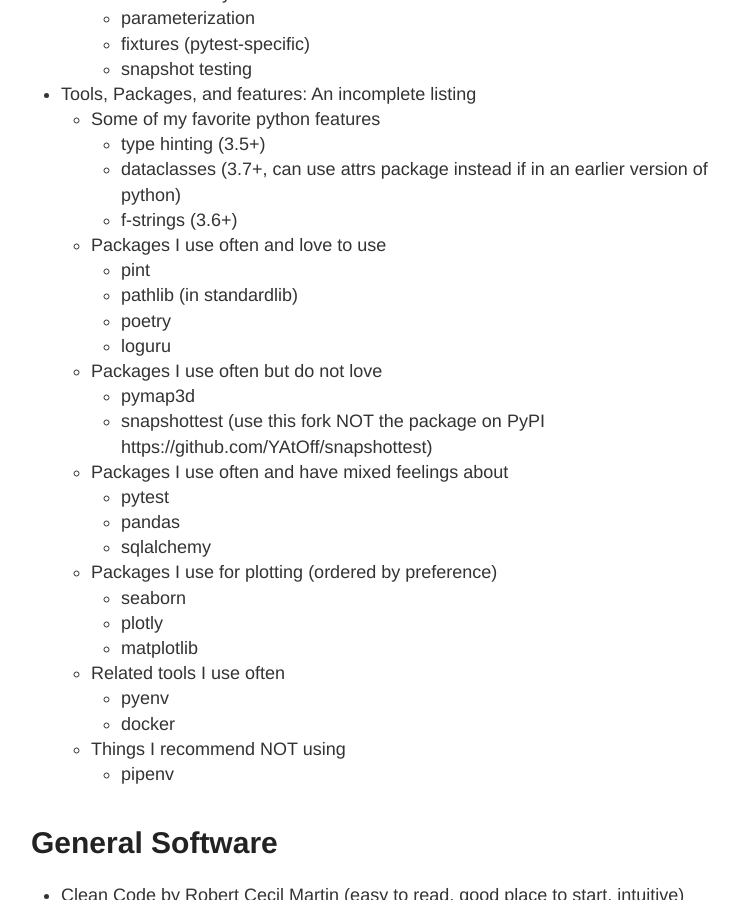
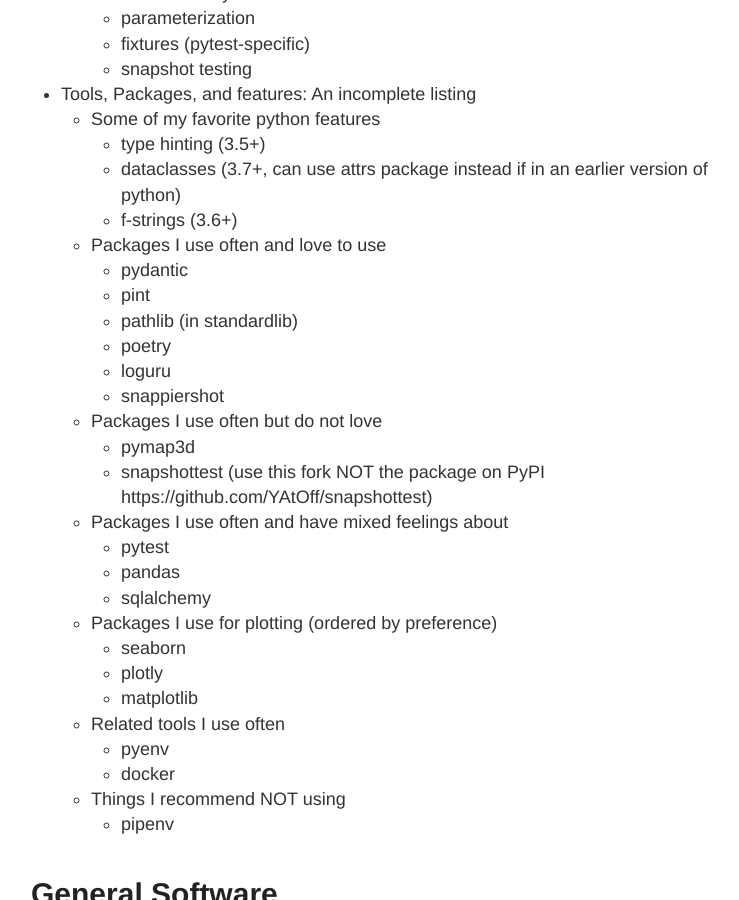
Before and after one commit to lenabradley/lenabradley.github.io, a Jekyll site: the page built from _posts/2020-07-19-Python-Software-Notes.md, in a window 1280 px wide and 900 px high, scrolled down 788 px. Shown: the whole window, without its empty margins (249-988 px from the left). Built offline with Jekyll 4.4.1, drawn with Linux system fonts in a browser that asks for light colours.

Commit message:
update python notes

```diff
--- a/_posts/2020-07-19-Python-Software-Notes.md
+++ b/_posts/2020-07-19-Python-Software-Notes.md
@@ -30,10 +30,12 @@ Notes, resources, and links for python and software in general
         * dataclasses (3.7+, can use attrs package instead if in an earlier version of python)
         * f-strings (3.6+)
     * Packages I use often and love to use
+        * pydantic
         * pint
         * pathlib (in standardlib)
         * poetry
         * loguru
+        * snappiershot
     * Packages I use often but do not love
         * pymap3d
         * snapshottest (use this fork NOT the package on PyPI https://github.com/YAtOff/snapshottest)
```
